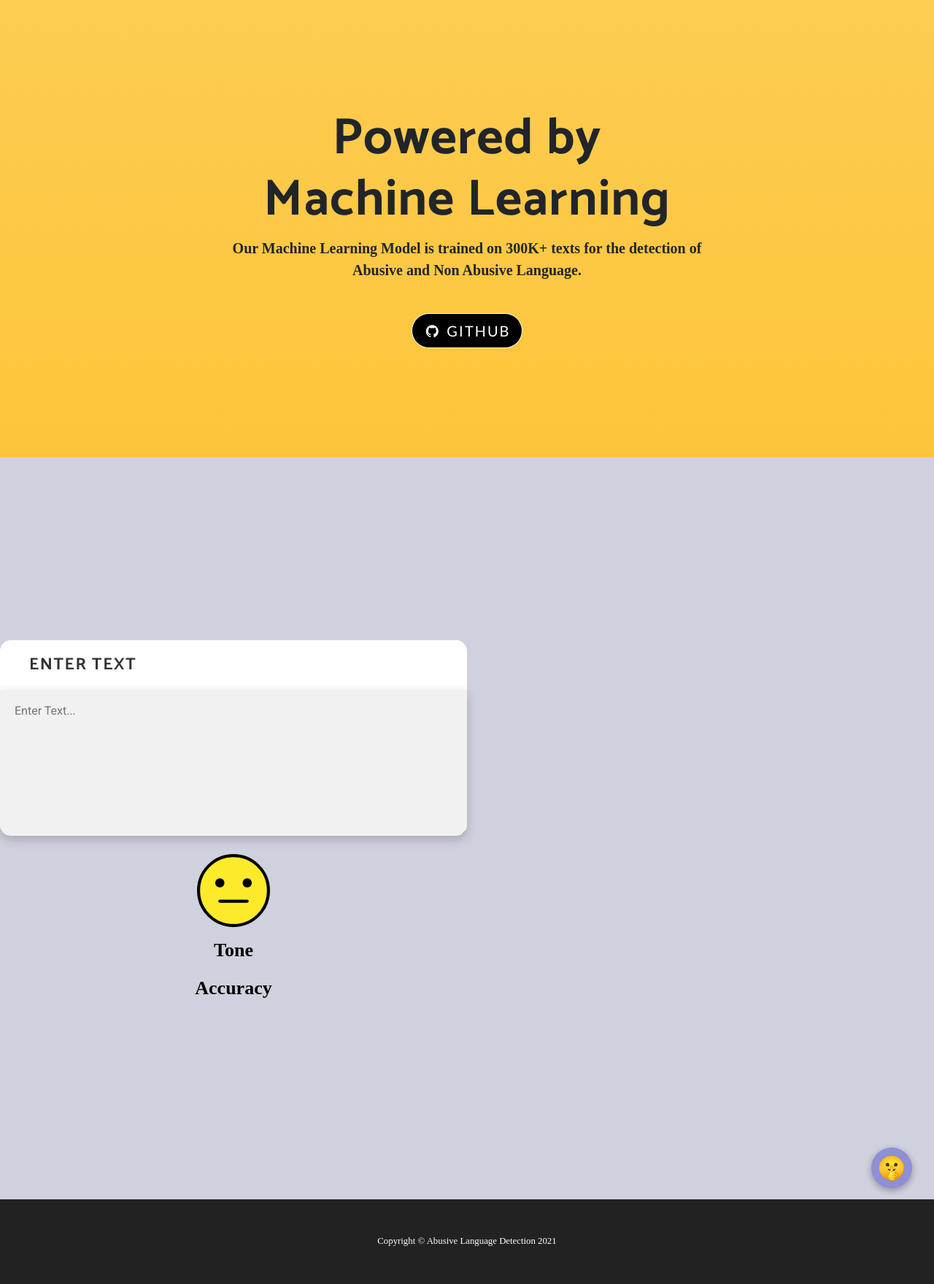
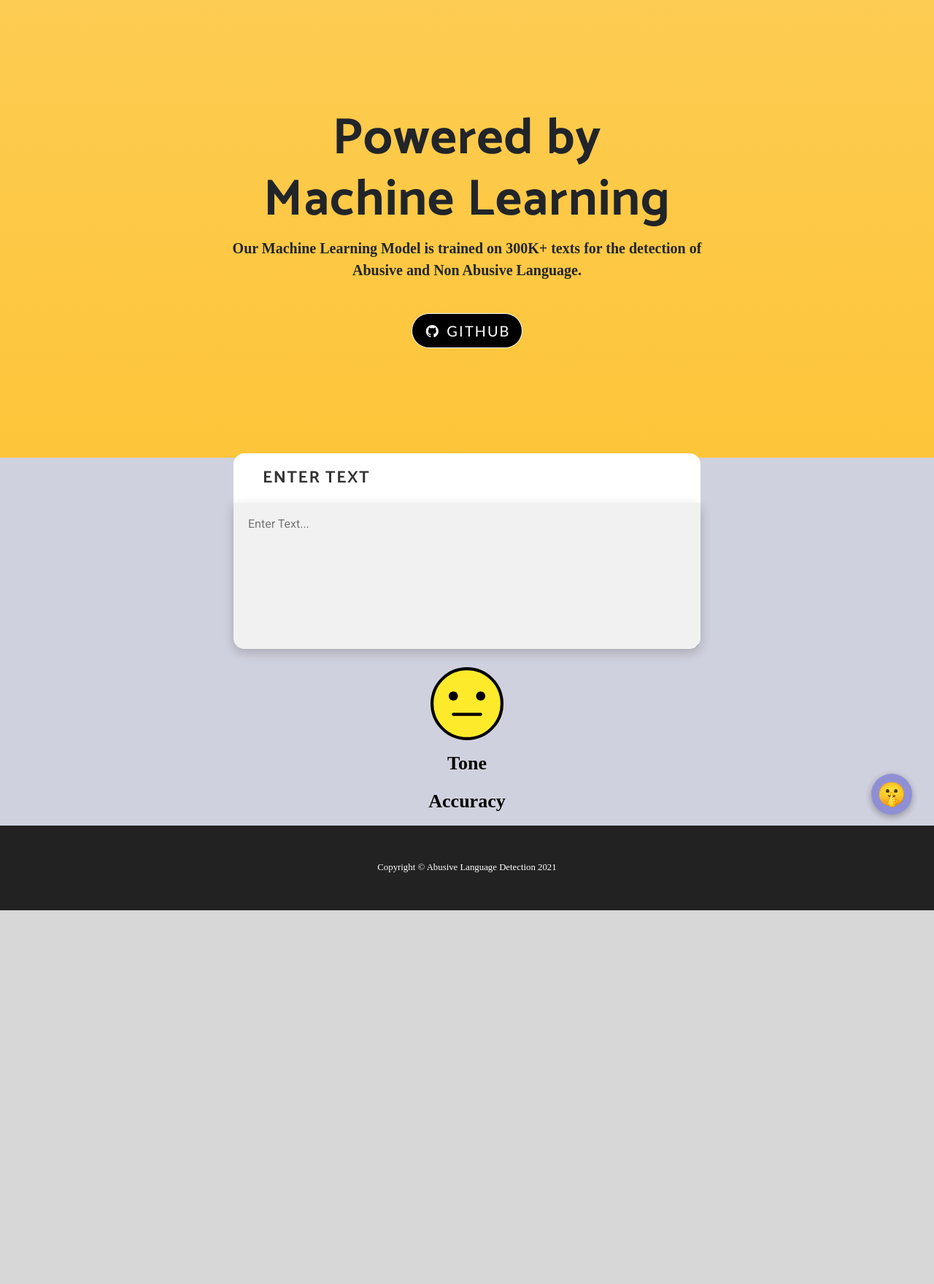
Before and after one commit to Sumit189/Abusive-Language-Detection, a Flask app: page / in a window 1280 px wide. Shown: the part 801-2560 px from the top of the page at 73% size. After the commit the page ends 2048 px from the top, so only its background shows below. Run offline with Flask 2, Linux system fonts and the light colour scheme; parts of the project's set-up code (start-up, migrations or seed data) failed here and were passed over; some libraries are stand-ins or nearby versions.

Commit message:
Update style.css

```diff
--- a/static/style.css
+++ b/static/style.css
@@ -10,6 +10,7 @@ body::-webkit-scrollbar {
 .form {
   font-family: "Roboto";
   width: 50vw;
+  margin: -20% auto;
   background: transparent;
 }
 
```
